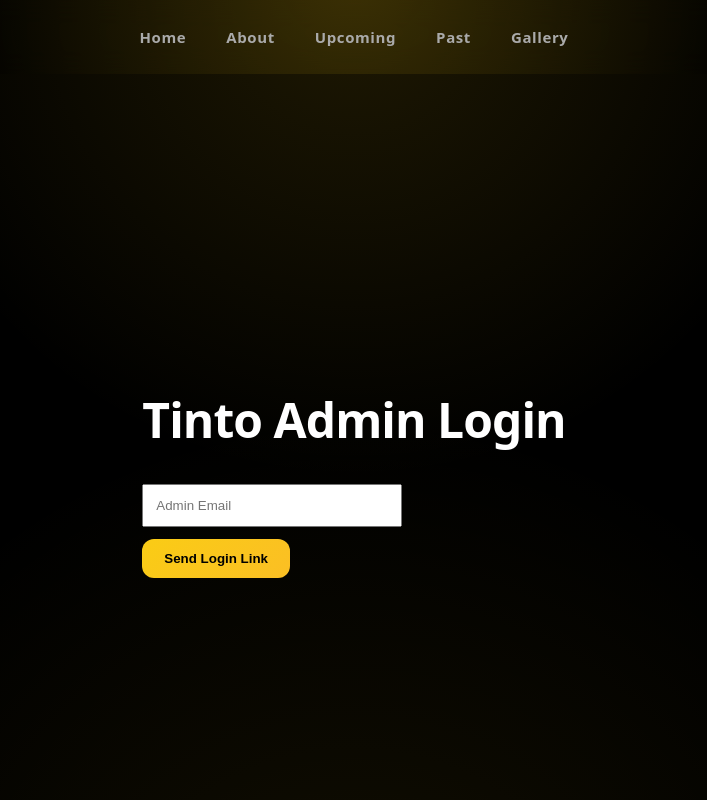
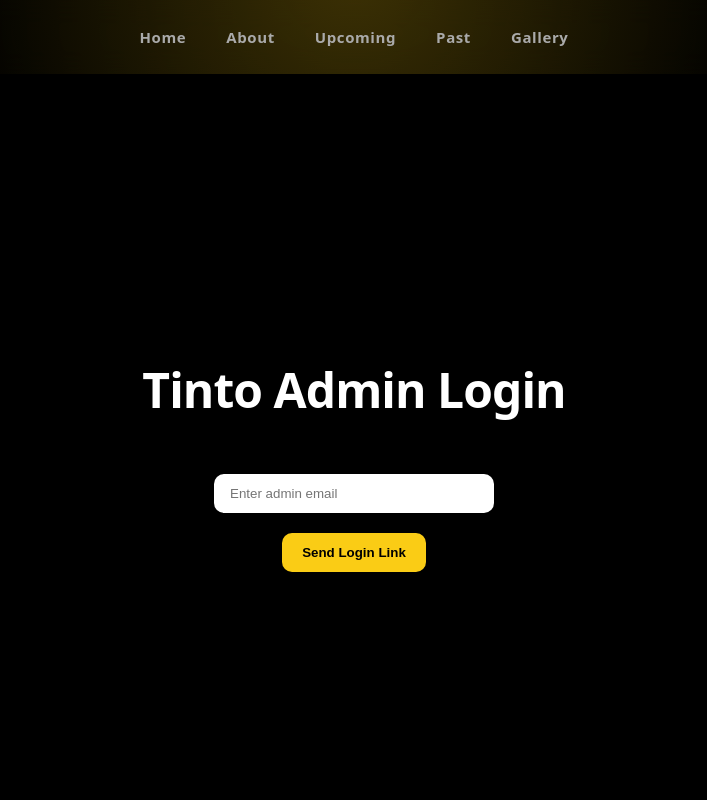
Before and after one commit to phunnyreddy2534-create/tinto-entertainment-website, a Next.js app: page /admin/login in a window 1280 px wide. Shown: the top 800 px of the page, without its empty margins (286-993 px from the left). Built offline with nearby package versions, Linux system fonts and the light colour scheme.

Commit message:
Update page.tsx

```diff
--- a/app/admin/login/page.tsx
+++ b/app/admin/login/page.tsx
@@ -1,4 +1,7 @@
+export const dynamic = "force-dynamic";
+
 "use client";
+
 import { useState } from "react";
 
 export default function AdminLogin() {
@@ -7,34 +10,62 @@ export default function AdminLogin() {
 
   async function sendLink() {
     setStatus("Sending...");
+
     const res = await fetch("/api/auth/login", {
       method: "POST",
+      headers: { "Content-Type": "application/json" },
       body: JSON.stringify({ email }),
     });
 
-    if (res.ok) {
+    const data = await res.json();
+
+    if (data.success) {
       setStatus("Login link sent to your email.");
     } else {
-      setStatus("Unauthorized email.");
+      setStatus(data.error || "Failed to send email");
     }
   }
 
   return (
-    <div style={{ minHeight: "100vh", display: "grid", placeItems: "center" }}>
-      <div>
-        <h1>Tinto Admin Login</h1>
-        <input
-          placeholder="Admin Email"
-          value={email}
-          onChange={e => setEmail(e.target.value)}
-          style={{ padding: 12, width: 260 }}
-        />
-        <br />
-        <button onClick={sendLink} style={{ marginTop: 12 }}>
-          Send Login Link
-        </button>
-        <p>{status}</p>
-      </div>
+    <div style={wrap}>
+      <h1>Tinto Admin Login</h1>
+
+      <input
+        value={email}
+        onChange={(e) => setEmail(e.target.value)}
+        placeholder="Enter admin email"
+        style={input}
+      />
+
+      <button onClick={sendLink} style={btn}>Send Login Link</button>
+
+      <p>{status}</p>
     </div>
   );
 }
+
+const wrap = {
+  minHeight: "100vh",
+  display: "flex",
+  flexDirection: "column" as const,
+  justifyContent: "center",
+  alignItems: "center",
+  gap: 20,
+  background: "#000",
+  color: "#fff",
+};
+
+const input = {
+  padding: "12px 16px",
+  width: 280,
+  borderRadius: 10,
+  border: "none",
+};
+
+const btn = {
+  background: "#facc15",
+  padding: "12px 20px",
+  borderRadius: 10,
+  border: "none",
+  fontWeight: 700,
+};
```
